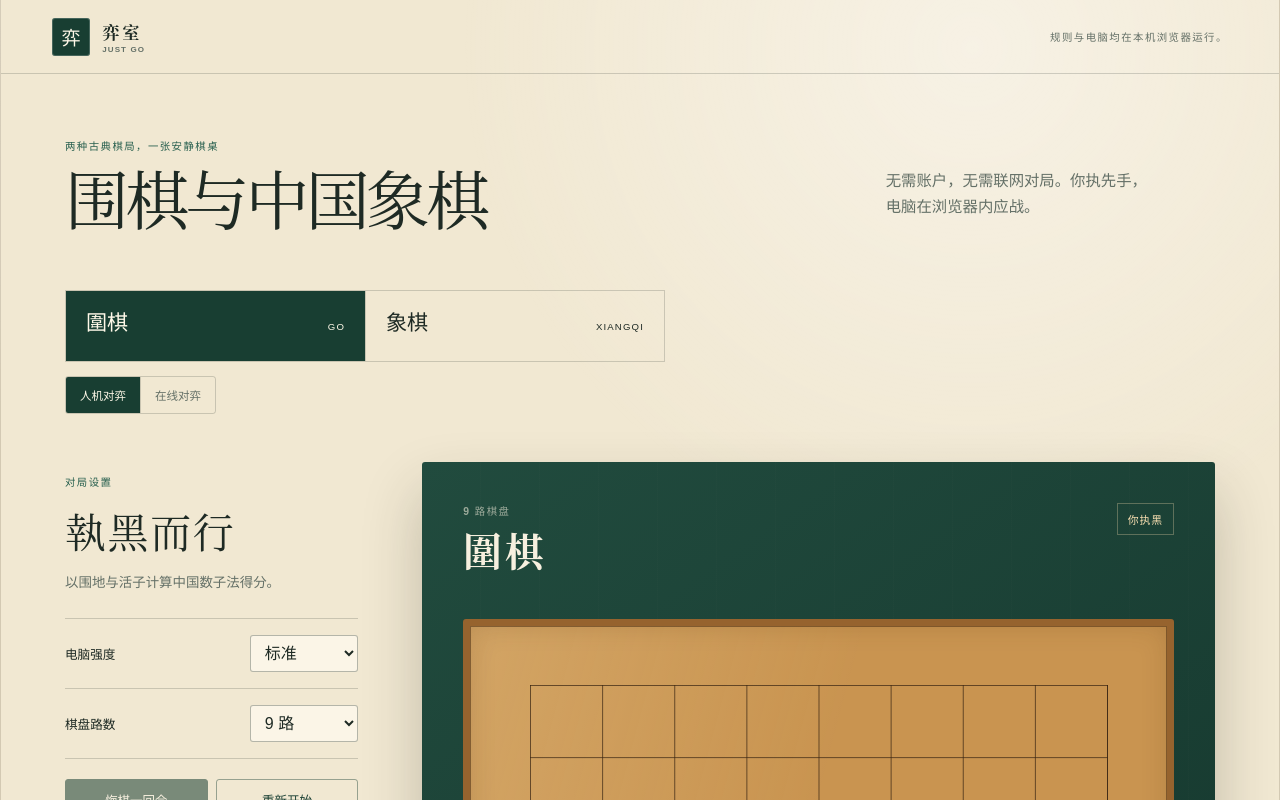
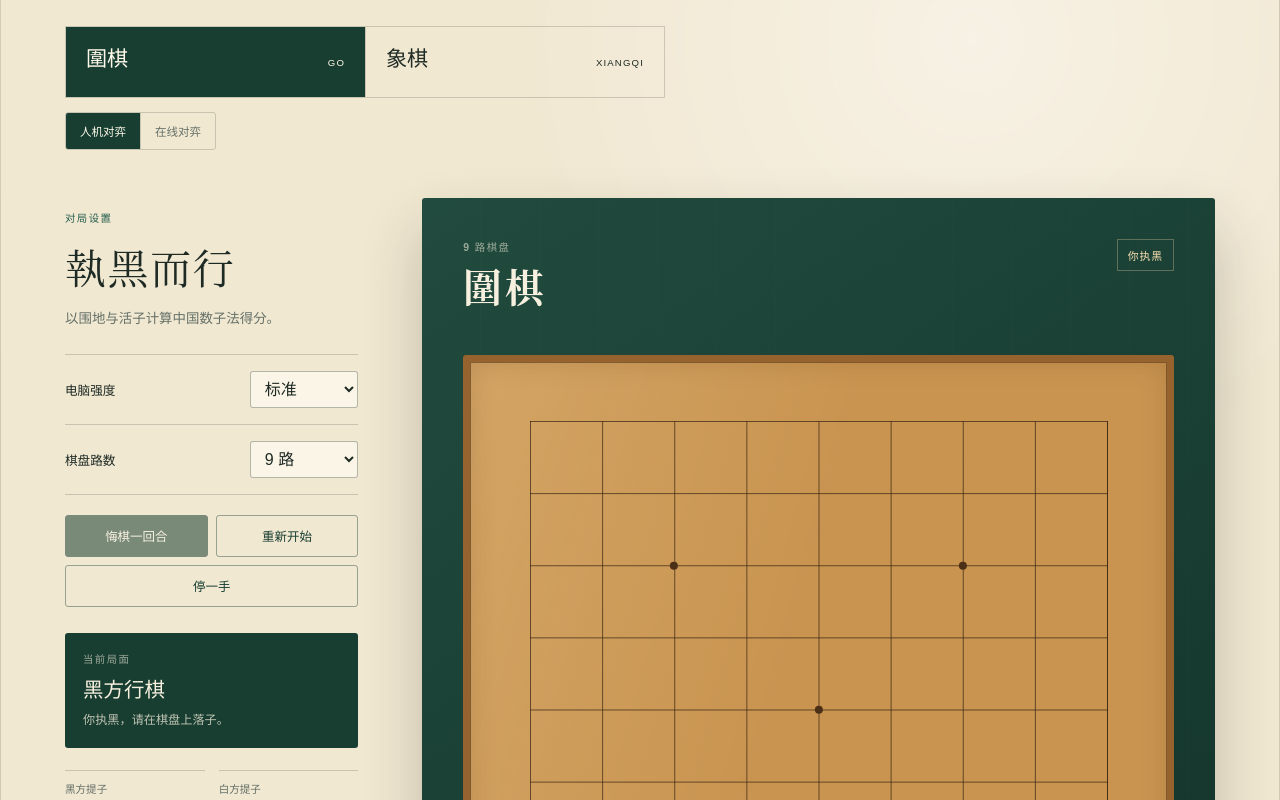
Before and after one commit to neoeto/board-games, a React (Vite) app: page / in a window 1280 px wide. Shown: the top 800 px of the page. Built offline with nearby package versions, Linux system fonts and the light colour scheme.

Commit message:
Simplify game page header

```diff
--- a/src/App.tsx
+++ b/src/App.tsx
@@ -276,23 +276,7 @@ function App() {
 
   return (
     <div className="app-shell">
-      <header className="site-header">
-        <div className="brand" aria-label="弈室首页">
-          <span className="brand-mark" aria-hidden="true">弈</span>
-          <span><strong>弈室</strong><small>JUST GO</small></span>
-        </div>
-        <p>{mode === "online" ? "实时房间由服务器裁决，同一浏览器资料可自动重连。" : "规则与电脑均在本机浏览器运行。"}</p>
-      </header>
-
       <main className="main-content">
-        <section className="game-heading" aria-labelledby="page-title">
-          <div>
-            <p className="kicker">两种古典棋局，一张安静棋桌</p>
-            <h1 id="page-title">围棋与中国象棋</h1>
-          </div>
-          <p>{mode === "online" ? "创建私密房间，与受邀对手在同一张棋桌上实时对弈。" : "无需账户，无需联网对局。你执先手，电脑在浏览器内应战。"}</p>
-        </section>
-
         <nav className="game-tabs" aria-label="选择棋类">
           <button aria-pressed={game === "go"} className={game === "go" ? "is-active" : ""} onClick={() => chooseGame("go")} type="button">
             <span>圍棋</span><small>GO</small>
--- a/src/styles.css
+++ b/src/styles.css
@@ -96,32 +96,17 @@
     box-shadow: 0 0 80px rgb(50 32 15 / 24%);
   }
 
-  .site-header {
-    display: flex;
-    min-height: 74px;
-    align-items: center;
-    justify-content: space-between;
-    gap: 24px;
-    padding: 12px clamp(20px, 4vw, 62px);
-    border-bottom: 1px solid var(--line);
+
+  .main-content {
+    padding: clamp(18px, 2vw, 32px) clamp(18px, 5vw, 76px) clamp(52px, 7vw, 96px);
   }
 
-  .main-content {
-    padding: clamp(34px, 5vw, 72px) clamp(18px, 5vw, 76px) clamp(52px, 7vw, 96px);
-  }
-
-  .game-heading {
-    display: grid;
-    grid-template-columns: minmax(0, 1.2fr) minmax(240px, 0.55fr);
-    align-items: end;
-    gap: 32px clamp(36px, 8vw, 130px);
-  }
 
   .game-tabs {
     display: grid;
     grid-template-columns: repeat(2, minmax(0, 1fr));
     max-width: 600px;
-    margin-top: clamp(34px, 5vw, 62px);
+    margin-top: 0;
     border: 1px solid var(--line);
   }
 
@@ -162,45 +147,13 @@
 }
 
 @layer components {
-  .brand {
-    display: flex;
-    align-items: center;
-    gap: 12px;
-  }
 
-  .brand-mark {
-    display: grid;
-    width: 38px;
-    height: 38px;
-    place-items: center;
-    color: #fff8e9;
-    background: var(--forest);
-    border-radius: var(--radius);
-    font-family: "Songti SC", "STSong", serif;
-    font-size: 1.2rem;
-    box-shadow: inset 0 0 0 1px rgb(255 255 255 / 20%);
-  }
-
-  .brand > span:last-child {
-    display: flex;
-    flex-direction: column;
-    gap: 1px;
-  }
-
-  .brand strong,
-  .game-heading h1,
   .control-heading h2,
   .board-title strong {
     font-family: "Songti SC", "STSong", "Noto Serif CJK SC", Georgia, serif;
   }
 
-  .brand strong {
-    font-size: 1.08rem;
-    letter-spacing: 0.16em;
-  }
 
-  .brand small,
-  .site-header > p,
   .kicker,
   .status-label,
   .engine-report > span,
@@ -210,34 +163,11 @@
     letter-spacing: 0.14em;
   }
 
-  .brand small {
-    color: var(--muted);
-    font-size: 0.5rem;
-  }
-
-  .site-header > p {
-    color: var(--muted);
-  }
 
   .kicker {
     color: var(--forest-bright);
   }
 
-  .game-heading h1 {
-    margin-top: 12px;
-    font-size: clamp(2.6rem, 5vw, 5.6rem);
-    font-weight: 500;
-    letter-spacing: -0.06em;
-    line-height: 0.98;
-  }
-
-  .game-heading > p {
-    max-width: 32ch;
-    padding-bottom: 0.4rem;
-    color: var(--muted);
-    font-size: 0.96rem;
-    line-height: 1.75;
-  }
 
   .game-tabs button {
     display: flex;
@@ -1035,24 +965,8 @@
   }
 
   @media (max-width: 680px) {
-    .site-header {
-      min-height: 66px;
-    }
-
-    .site-header > p {
-      display: none;
-    }
-
     .main-content {
-      padding-top: 30px;
-    }
-
-    .game-heading {
-      grid-template-columns: 1fr;
-    }
-
-    .game-heading > p {
-      padding: 0;
+      padding-top: 18px;
     }
 
     .game-tabs {
```
